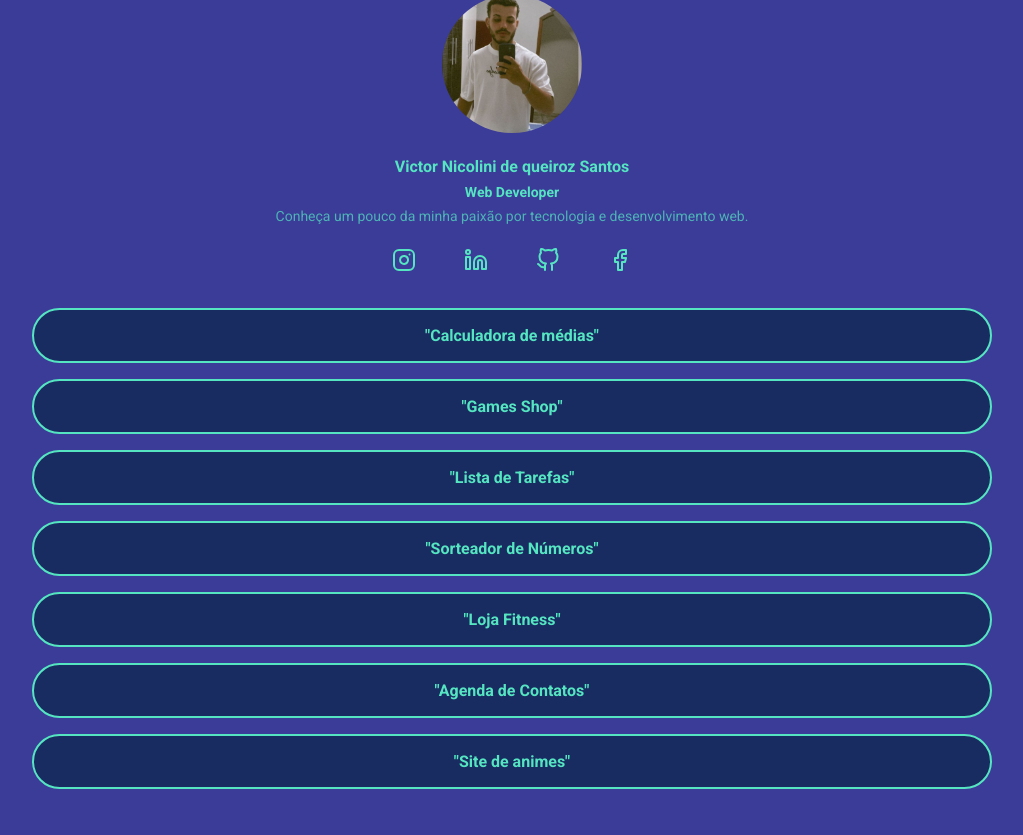
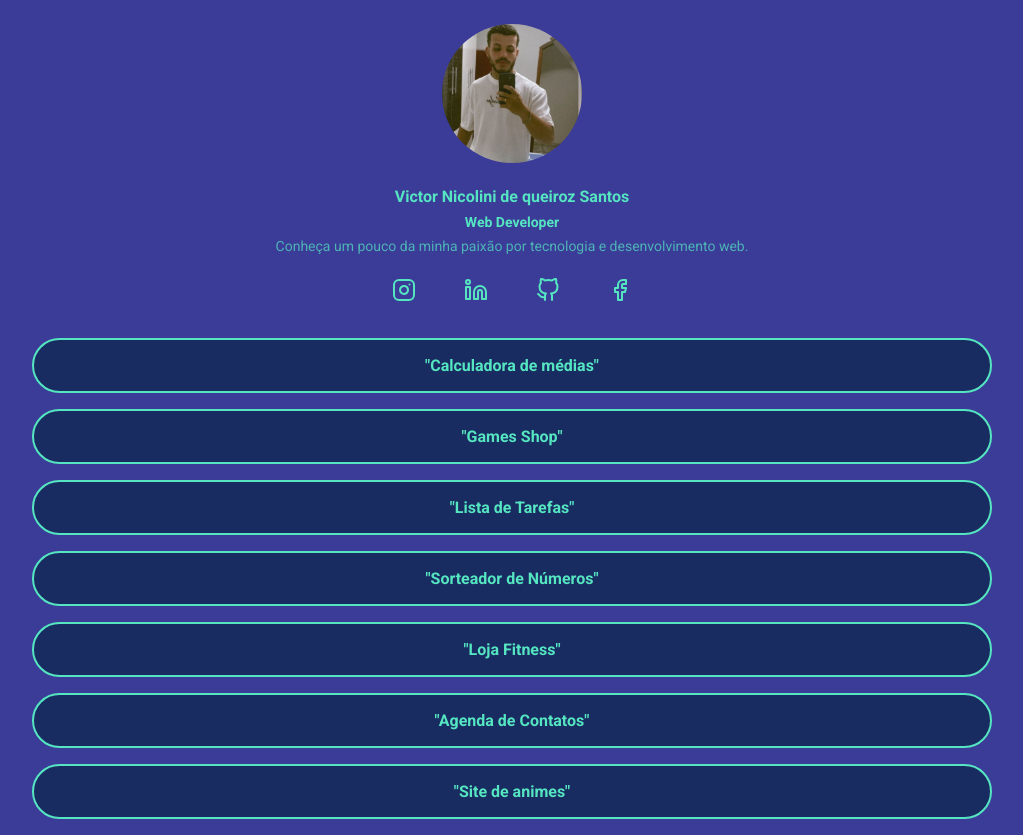
Before and after one commit to OVictorNicolini/-professional_presentation, a website: page index.html in a window 1280 px wide. Shown: the whole page, without its empty margins (128-1151 px from the left). Before the commit the page ends 805 px from the top, so only its background shows below. Drawn offline with Linux system fonts and the light colour scheme.

Commit message:
alterando layout do header

```diff
--- a/src/styles/main.less
+++ b/src/styles/main.less
@@ -27,7 +27,6 @@ li {
     max-width: 960px;
     width: 100%;
     margin: 0 auto;
-    height: 100vh;
     display: flex;
     flex-direction: column;
     justify-content: center;
@@ -47,6 +46,7 @@ li {
 }
 
 header {
+    padding-top: 24px;
     padding-bottom: 24px;
 
     .profile-avatar {
@@ -54,11 +54,14 @@ header {
         margin: 0 auto 24px;
         border-radius: 50%; /* 50% ou 100px para deixar a imagem redonda */
         max-width: 140px;
+        width: 100%;
+        height: auto; /* Adicione esta linha para manter a proporção da imagem */
+        object-fit: cover; /* Adicione esta linha para garantir que a imagem se ajuste ao contêiner */
     }
 }
 
 .profile-bio {
-text-align: center;
+    text-align: center;
 
     &-name { /* &-name é o mesmo que .profile-bio-name */
         font-size: 16px;
@@ -86,7 +89,7 @@ text-align: center;
     li {
         list-style: none;
 
-        img{
+        img {
             transition: all ease .3s; /* Efeito de transição */
             &:hover { /* Efeito de hover */
                 transform: scale(1.5); /* Aumenta a imagem em 150% */
```
Also changed, not shown: build/styles/main.css.
